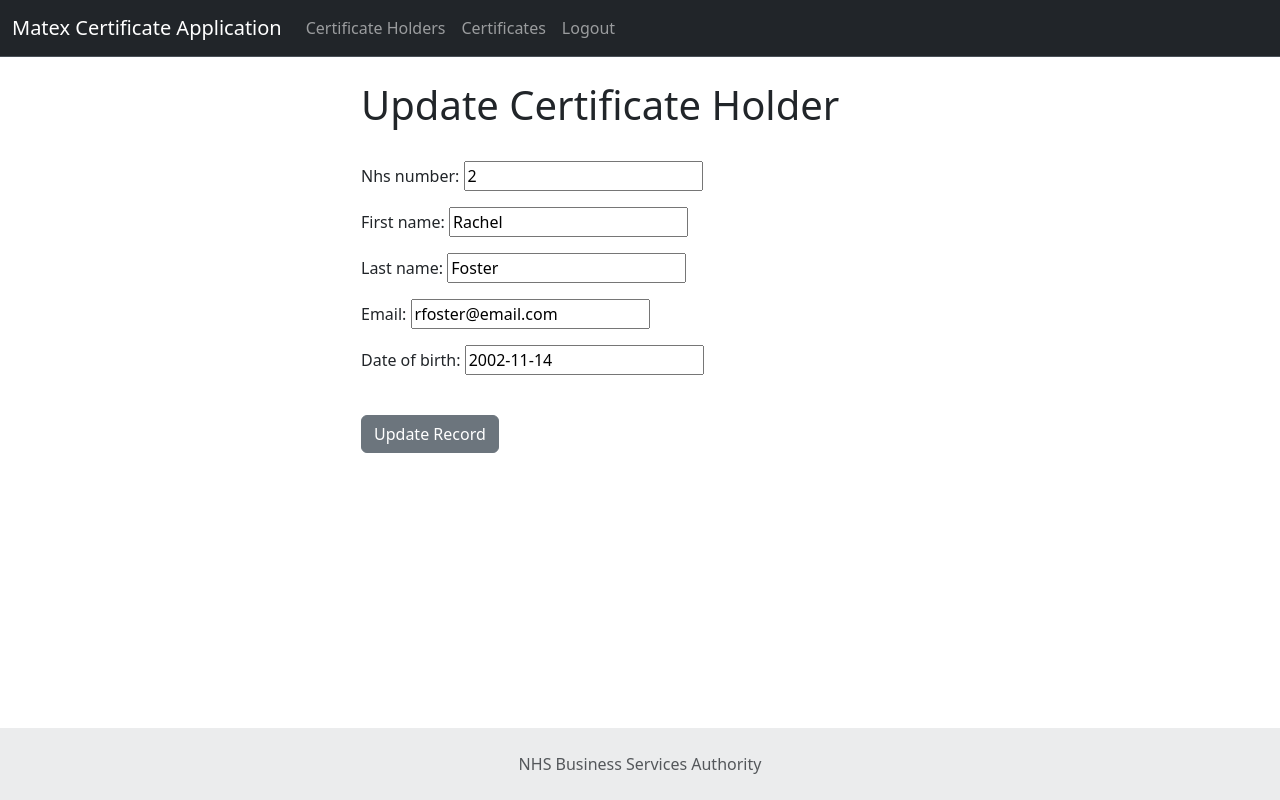
After one commit to ajeglon/MATEX_CERTIFICATE_APPLICATION, a Django app: page /update_cert_holder/2/ in a window 1280 px wide. The commit adds this page. Run offline with Django 4.2, Linux system fonts and the light colour scheme; a user stored in the database is signed in; data comes from the database, SQL or seed files in the repository; both versions use the stored data as it was after the commit.

Commit message:
added update cert holder

```diff
--- a/matex_app/templates/base.html
+++ b/matex_app/templates/base.html
@@ -23,6 +23,11 @@
     {% block content %}
     {% endblock content %}
 </div>
+<footer class="text-center bg-body-tertiary text-muted fixed-bottom">
+    <div class="text-center p-4" style="background-color: rgba(0, 0, 0, 0.05);">
+        NHS Business Services Authority
+    </div>
+</footer>
 <script src="https://cdn.jsdelivr.net/npm/bootstrap@5.3.3/dist/js/bootstrap.bundle.min.js"
         integrity="sha384-YvpcrYf0tY3lHB60NNkmXc5s9fDVZLESaAA55NDzOxhy9GkcIdslK1eN7N6jIeHz"
         crossorigin="anonymous"></script>
--- a/matex_app/templates/certificate-holders.html
+++ b/matex_app/templates/certificate-holders.html
@@ -27,4 +27,6 @@
     </tr>
     {% endfor %}
     {% endif %}
+    </tbody>
+</table>
 {% endblock content %}
--- a/matex_app/templates/holder-info.html
+++ b/matex_app/templates/holder-info.html
@@ -26,8 +26,10 @@
 
 <br/><br/>
 
+<a href="{% url 'certificate-holders' %}" class="btn btn-secondary">Back</a>
+
+<a href="{% url 'update-holder-info' holder_record.nhs_number %}" class="btn btn-secondary">Update Holder</a>
+
 <a href="{% url 'delete-holder-info' holder_record.nhs_number %}" class="btn btn-danger">Delete</a>
 
-<a href="{% url 'certificate-holders' %}" class="btn btn-secondary">Back</a>
-
 {% endblock %}
--- /dev/null
+++ b/matex_app/templates/update-certificate-holder.html
@@ -0,0 +1,21 @@
+{% extends 'base.html' %}
+{% block content %}
+
+<div class="col-md-6 offset-md-3">
+    <h1>Update Certificate Holder</h1>
+    <br/>
+
+    <form method="POST">
+        {% csrf_token %}
+
+        {{ form.as_p }}
+
+        <br/>
+        <button type="submit" class="btn btn-secondary">Update Record</button>
+
+    </form>
+
+
+</div>
+
+{% endblock %}
--- a/matex_app/urls.py
+++ b/matex_app/urls.py
@@ -9,5 +9,6 @@ urlpatterns = [
     path('logout/', views.logout_user, name='logout'),
     path('register/', views.register_user, name='register'),
     path('holder-info/<int:pk>/', views.holder_info, name='holder-info'),
-    path('delete_cert_holder/<int:pk>/', views.delete_cert_holder, name='delete-holder-info')
+    path('delete_cert_holder/<int:pk>/', views.delete_cert_holder, name='delete-holder-info'),
+    path('update_cert_holder/<int:pk>/', views.update_cert_holder, name='update-holder-info')
 ]
--- a/matex_app/views.py
+++ b/matex_app/views.py
@@ -25,13 +25,21 @@ def index(request):
 
 
 def certificateholders(request):
-    all_certificate_holders = CertificateHolder.objects.all()
-    return render(request, 'certificate-holders.html', {'cert_holders': all_certificate_holders})
+    if request.user.is_authenticated:
+        all_certificate_holders = CertificateHolder.objects.all()
+        return render(request, 'certificate-holders.html', {'cert_holders': all_certificate_holders})
+    else:
+        messages.success(request, 'Please log in to view this page')
+        return redirect('index')
 
 
 def certificates(request):
-    all_certificates = CertificateInfo.objects.all()
-    return render(request, 'certificates.html', {'certs': all_certificates})
+    if request.user.is_authenticated:
+        all_certificates = CertificateInfo.objects.all()
+        return render(request, 'certificates.html', {'certs': all_certificates})
+    else:
+        messages.success(request, 'Please log in to view this page')
+        return redirect('index')
 
 
 def addholder(request):
@@ -104,4 +112,18 @@ def delete_cert_holder(request, pk):
         return redirect('certificate-holders')
     else:
         messages.success(request, "Please login to delete")
-    return redirect('certificate-holders')
+        return redirect('certificate-holders')
+
+
+def update_cert_holder(request, pk):
+    if request.user.is_authenticated:
+        current_record = CertificateHolder.objects.get(nhs_number=pk)
+        form = CertificateHolderForm(request.POST or None, instance=current_record)
+        if form.is_valid():
+            form.save()
+            messages.success(request, 'Certificate Holder updated successfully')
+            return redirect('certificate-holders')
+        return render(request, 'update-certificate-holder.html', {'form': form})
+    else:
+        messages.success(request, "Please login to delete")
+        return redirect('certificate-holders')
```
Also changed, not shown: db.sqlite3. Lines whose indentation alone changed are shown as unchanged.
